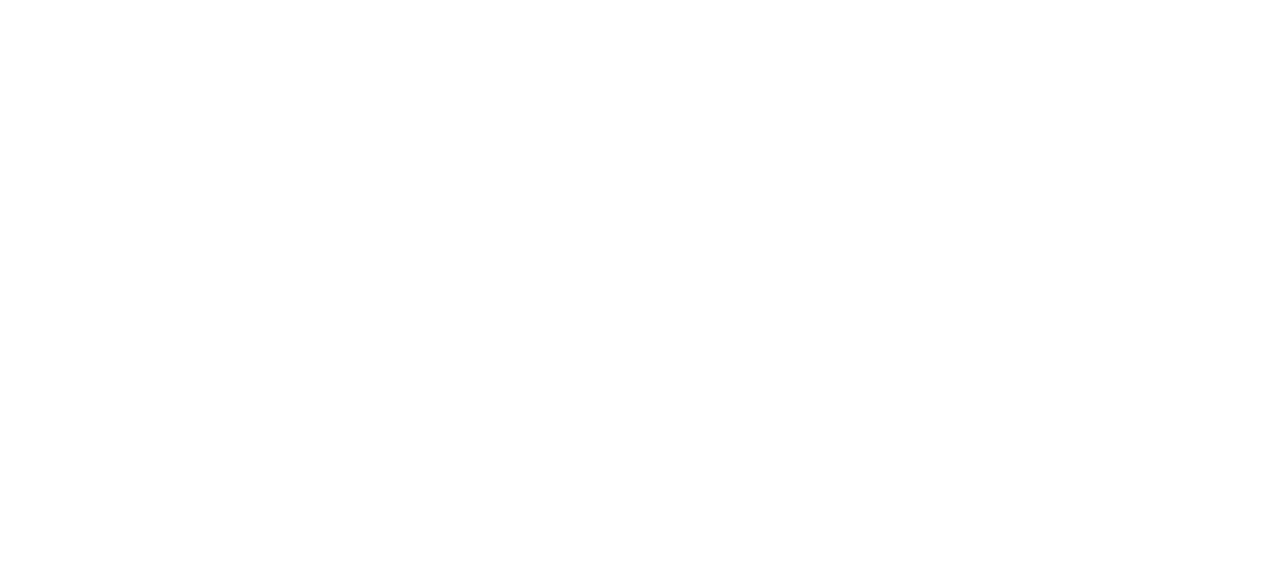
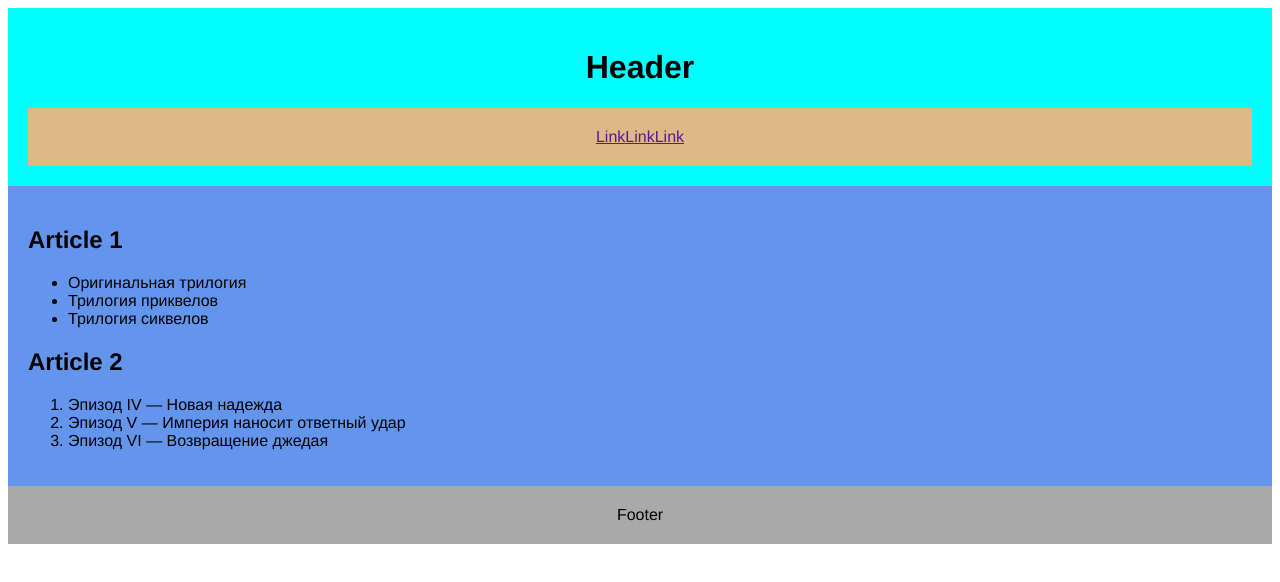
Before and after one commit to js-tasks-ru/htmlcss-20211125_xergut, a website: page 02-dz0/01-semantic-mockup/solution.html in a window 1280 px wide. Drawn offline with Linux system fonts and the light colour scheme.

Commit message:
solution for dz2

```diff
--- a/02-dz0/01-semantic-mockup/solution.html
+++ b/02-dz0/01-semantic-mockup/solution.html
@@ -1,4 +1,41 @@
 <!DOCTYPE html>
 <html lang="ru">
-    <!-- Ваше решение -->
+
+<head>
+    <meta charset="UTF-8">
+    <meta http-equiv="X-UA-Compatible" content="IE=edge">
+    <meta name="viewport" content="width=device-width, initial-scale=1.0">
+    <title>Document</title>
+    <link rel="stylesheet" href="style.css">
+</head>
+
+<body>
+    <header>
+        <h1>Header</h1>
+        <nav>
+            <a href="">Link</a><a href="">Link</a><a href="">Link</a>
+        </nav>
+    </header>
+    <main>
+        <article>
+            <h2>Article 1</h2>
+            <ul>
+                <li>Оригинальная трилогия</li>
+                <li>Трилогия приквелов</li>
+                <li>Трилогия сиквелов</li>
+            </ul>
+
+        </article>
+        <article>
+            <h2>Article 2</h2>
+            <ol>
+                <li>Эпизод IV — Новая надежда</li>
+                <li>Эпизод V — Империя наносит ответный удар</li>
+                <li>Эпизод VI — Возвращение джедая</li>
+            </ol>
+        </article>
+    </main>
+    <footer>Footer</footer>
+</body>
+
 </html>
--- /dev/null
+++ b/02-dz0/01-semantic-mockup/style.css
@@ -0,0 +1,25 @@
+body {
+    font-family: 'Franklin Gothic Medium', 'Arial Narrow', Arial, sans-serif;
+    text-align: center;
+}
+
+header {
+    padding: 20px;
+    background-color: aqua;
+}
+
+nav {
+    padding: 20px;
+    background-color: burlywood;
+}
+
+main {
+    padding: 20px;
+    background-color: cornflowerblue;
+    text-align: start;
+}
+
+footer {
+    padding: 20px;
+    background-color: darkgrey;
+}
```
